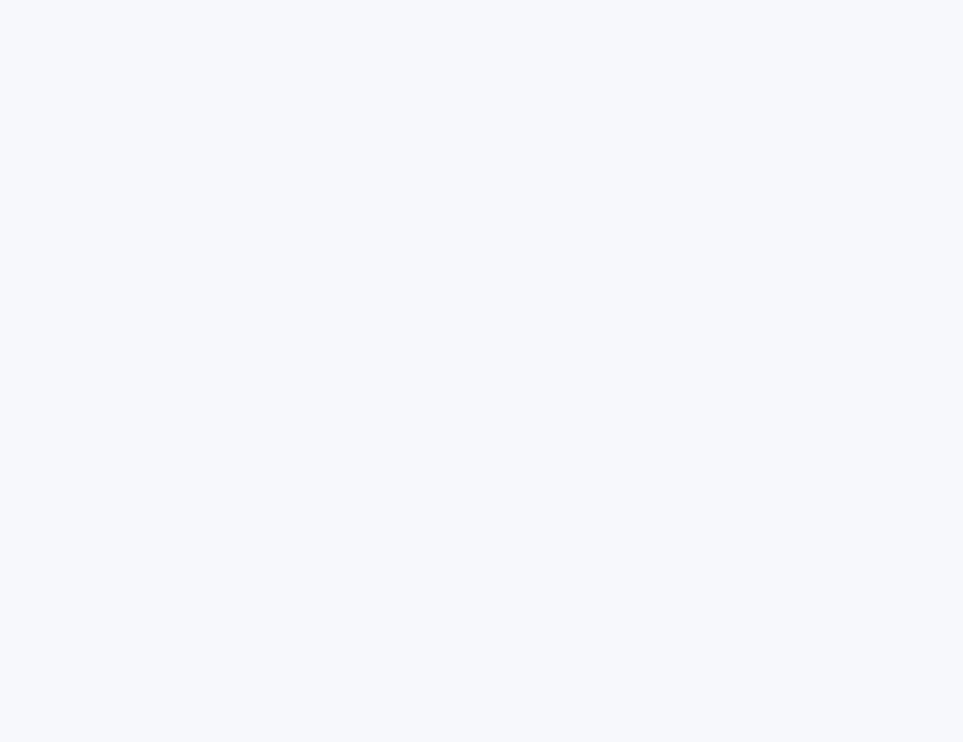
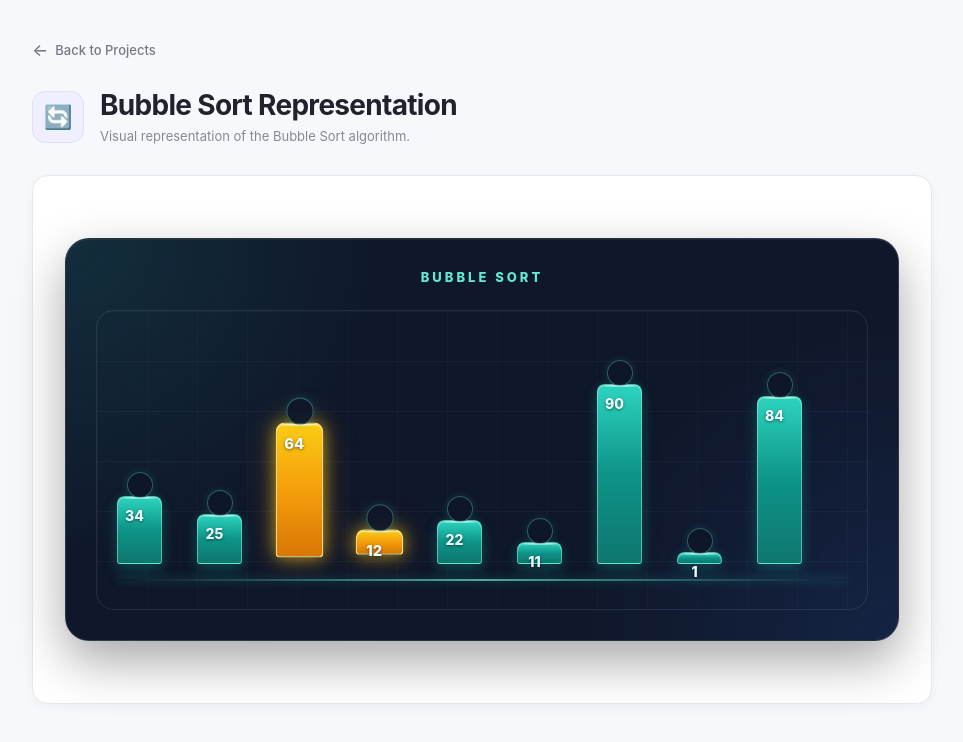
Before and after one commit to Shweta-rajput/machine-coding, a React (Vite) app: page /bubble-sort-representation in a window 1280 px wide. Before the commit this address had no page. Shown: the top 742 px of the page, without its empty margins (158-1121 px from the left). Built offline with nearby package versions, Linux system fonts and the light colour scheme.

Commit message:
Bubble sort representation

```diff
--- a/src/Routes.jsx
+++ b/src/Routes.jsx
@@ -5,6 +5,7 @@ import FolderStructure from "./components/FolderStructure/FolderStructure";
 import NestedCheckboxes from "./components/NestedCheckboxes/NestedCheckboxes";
 import MultiToast from "./components/MultiToast/MultiToast";
 import TicTacToe from "./components/TicTacToe/TicTacToe";
+import BubbleSortRepresentaion from "./components/BubbleSortRepresentaion";
 
 const AllRoutes = () => {
   return (
@@ -15,6 +16,10 @@ const AllRoutes = () => {
       <Route path="/nested-checkboxes" element={<NestedCheckboxes />} />
       <Route path="/multiple-toasts" element={<MultiToast />} />
       <Route path="/tic-tac-toe" element={<TicTacToe />} />
+      <Route
+        path="/bubble-sort-representation"
+        element={<BubbleSortRepresentaion />}
+      />
     </Routes>
   );
 };
--- /dev/null
+++ b/src/components/BubbleSortRepresentaion/index.css
@@ -0,0 +1,250 @@
+/* Main visualization wrapper */
+.bubble-sort-representation {
+  width: 100%;
+  max-width: 1000px;
+  margin: 30px auto;
+  padding: 30px;
+  box-sizing: border-box;
+
+  background:
+    radial-gradient(
+      circle at top left,
+      rgba(45, 212, 191, 0.12),
+      transparent 35%
+    ),
+    radial-gradient(
+      circle at bottom right,
+      rgba(59, 130, 246, 0.12),
+      transparent 35%
+    ),
+    #0f172a;
+
+  border: 1px solid rgba(148, 163, 184, 0.18);
+  border-radius: 24px;
+
+  box-shadow:
+    0 20px 50px rgba(0, 0, 0, 0.35),
+    inset 0 1px 0 rgba(255, 255, 255, 0.05);
+
+  overflow: hidden;
+}
+
+/* Optional heading area if you add one later */
+.bubble-sort-representation::before {
+  content: "BUBBLE SORT";
+  display: block;
+
+  margin-bottom: 25px;
+
+  color: #5eead4;
+  font-size: 13px;
+  font-weight: 800;
+  letter-spacing: 3px;
+  text-align: center;
+}
+
+/* Bars area */
+.bars-container {
+  position: relative;
+
+  display: flex;
+  align-items: flex-end;
+
+  min-height: 300px;
+  width: 100% !important;
+
+  padding: 30px 20px 45px;
+
+  box-sizing: border-box;
+
+  border: 1px solid rgba(148, 163, 184, 0.15) !important;
+  border-radius: 18px;
+
+  gap: 2rem;
+
+  background: linear-gradient(
+    to bottom,
+    rgba(255, 255, 255, 0.025),
+    rgba(255, 255, 255, 0.01)
+  );
+
+  overflow-x: auto;
+
+  /* Grid lines */
+  background-image:
+    linear-gradient(rgba(148, 163, 184, 0.06) 1px, transparent 1px),
+    linear-gradient(90deg, rgba(148, 163, 184, 0.04) 1px, transparent 1px);
+
+  background-size:
+    100% 50px,
+    50px 100%;
+}
+
+/* Bottom baseline */
+.bars-container::after {
+  content: "";
+
+  position: absolute;
+  left: 20px;
+  right: 20px;
+  bottom: 28px;
+
+  height: 2px;
+
+  background: linear-gradient(
+    90deg,
+    transparent,
+    rgba(94, 234, 212, 0.7),
+    transparent
+  );
+
+  box-shadow: 0 0 10px rgba(45, 212, 191, 0.4);
+}
+
+/* Individual bar */
+.bar {
+  position: relative;
+
+  flex: 0 0 45px;
+
+  display: flex;
+  align-items: flex-start;
+  justify-content: center;
+  width: 3rem;
+
+  padding-top: 10px;
+
+  box-sizing: border-box;
+
+  background: linear-gradient(
+    180deg,
+    #2dd4bf 0%,
+    #0d9488 50%,
+    #0f766e 100%
+  ) !important;
+
+  border: 1px solid rgba(153, 246, 228, 0.5);
+
+  border-radius: 8px 8px 3px 3px;
+
+  color: #ecfeff;
+  font-size: 14px;
+  font-weight: 800;
+
+  text-shadow: 0 1px 3px rgba(0, 0, 0, 0.5);
+
+  box-shadow:
+    0 8px 15px rgba(13, 148, 136, 0.25),
+    0 0 12px rgba(45, 212, 191, 0.15),
+    inset 0 1px 0 rgba(255, 255, 255, 0.3);
+}
+
+/* Hover effect */
+.bar:hover {
+  transform: translateY(-8px);
+
+  background: linear-gradient(180deg, #5eead4, #14b8a6, #0d9488) !important;
+
+  box-shadow:
+    0 15px 25px rgba(20, 184, 166, 0.35),
+    0 0 25px rgba(45, 212, 191, 0.35),
+    inset 0 1px 0 rgba(255, 255, 255, 0.4);
+
+  cursor: pointer;
+}
+
+/* Small number label above the bar */
+.bar::before {
+  content: "";
+
+  position: absolute;
+
+  top: -25px;
+  left: 50%;
+
+  width: 24px;
+  height: 24px;
+
+  transform: translateX(-50%);
+
+  border-radius: 50%;
+
+  background: rgba(15, 23, 42, 0.9);
+
+  border: 1px solid rgba(94, 234, 212, 0.35);
+
+  box-shadow: 0 0 10px rgba(45, 212, 191, 0.15);
+}
+
+/* Bar shine */
+.bar::after {
+  content: "";
+
+  position: absolute;
+
+  top: 0;
+  left: 5px;
+  right: 5px;
+
+  height: 2px;
+
+  border-radius: 50%;
+
+  background: rgba(255, 255, 255, 0.45);
+}
+
+.bar-wrapper {
+  position: relative;
+  flex: 0 0 45px;
+  display: flex;
+  align-items: flex-end;
+  height: 100%;
+}
+
+/* The "SWAP" text */
+.swap-label {
+  position: absolute;
+  top: -15px;
+  left: 50%;
+  transform: translateX(-50%);
+
+  color: #facc15;
+  font-size: 10px;
+  font-weight: 900;
+  letter-spacing: 1px;
+
+  white-space: nowrap;
+
+  opacity: 0;
+  transition: all 0.25s ease;
+}
+
+/* Highlight swapping bars */
+.bar-wrapper.is-swapping .swap-label {
+  opacity: 1;
+  top: -35px;
+}
+
+/* Change bar appearance while swapping */
+.bar-wrapper.is-swapping .bar {
+  background: linear-gradient(
+    180deg,
+    #facc15 0%,
+    #f59e0b 50%,
+    #d97706 100%
+  ) !important;
+
+  border-color: #fde68a;
+
+  box-shadow:
+    0 0 15px rgba(250, 204, 21, 0.6),
+    0 0 30px rgba(245, 158, 11, 0.35),
+    inset 0 1px 0 rgba(255, 255, 255, 0.5);
+
+  transform: translateY(-10px) scale(1.05);
+
+  transition:
+    transform 0.25s ease,
+    box-shadow 0.25s ease,
+    background 0.25s ease;
+}
--- /dev/null
+++ b/src/components/BubbleSortRepresentaion/index.jsx
@@ -0,0 +1,76 @@
+import { useEffect, useState } from "react";
+import ProjectLayout from "../ProjectLayout";
+import "./index.css";
+
+const BubbleSortRepresentaion = () => {
+  const [sortedArray, setSortedArray] = useState([]);
+  const [swapping, setSwapping] = useState([]);
+
+  const delay = (ms = 1000) =>
+    new Promise((resolve) => setTimeout(resolve, ms));
+
+  const bubbleSort = async (arr) => {
+    let n = arr.length;
+
+    setSortedArray([...arr]);
+    await delay();
+
+    for (let i = 0; i < n - 1; i++) {
+      for (let j = 0; j < n - i - 1; j++) {
+        setSwapping([j, j + 1]);
+        setSortedArray([...arr]);
+
+        await delay();
+
+        if (arr[j] > arr[j + 1]) {
+          [arr[j], arr[j + 1]] = [arr[j + 1], arr[j]];
+          setSortedArray([...arr]);
+
+          // Keep them highlighted after swapping
+          setSwapping([j, j + 1]);
+
+          await delay();
+        }
+      }
+    }
+    setSwapping([]);
+  };
+
+  useEffect(() => {
+    bubbleSort([64, 34, 25, 12, 22, 11, 90, 1, 84]);
+  }, []);
+
+  return (
+    <ProjectLayout
+      title="Bubble Sort Representation"
+      description="Visual representation of the Bubble Sort algorithm."
+      icon="🔄"
+    >
+      <div className="bubble-sort-representation">
+        <div className="bars-container">
+          {sortedArray?.map((ele, i) => (
+            <div
+              className={`bar-wrapper ${
+                swapping.includes(i) ? "is-swapping" : ""
+              }`}
+              key={i}
+            >
+              <div className="swap-label"></div>
+
+              <div
+                className="bar"
+                style={{
+                  height: `${ele * 2}px`,
+                }}
+              >
+                {ele}
+              </div>
+            </div>
+          ))}
+        </div>
+      </div>
+    </ProjectLayout>
+  );
+};
+
+export default BubbleSortRepresentaion;
--- a/src/data/projects.js
+++ b/src/data/projects.js
@@ -29,4 +29,10 @@ export const projects = [
     path: "/tic-tac-toe",
     emoji: "🎮",
   },
+  {
+    title: "Bubble Sort Representation",
+    description: "Visualize the bubble sort algorithm.",
+    path: "/bubble-sort-representation",
+    emoji: "🔄",
+  },
 ];
```
